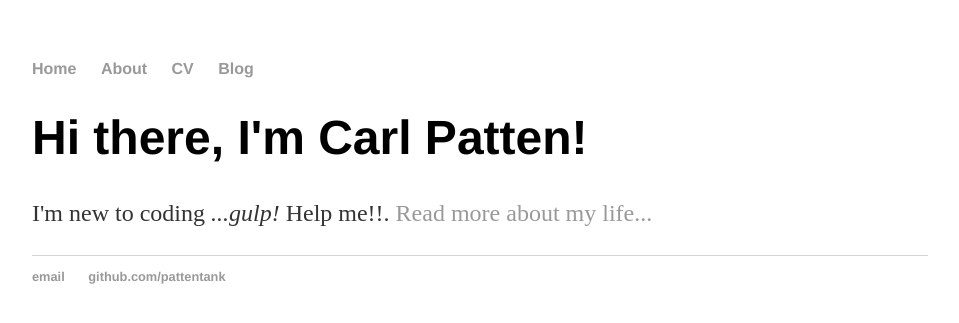
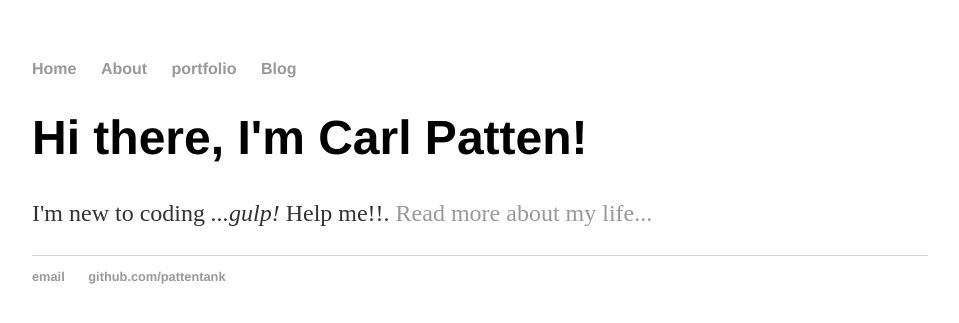
Before and after one commit to dudel-design/pattentank.github.io, a Jekyll site: the page index.html, which Jekyll copies as it is, in a window 1280 px wide. Shown: the top 323 px of the page, without its empty margins (160-1119 px from the left). Built offline with Jekyll 4.4.1, drawn with Linux system fonts in a browser that asks for light colours.

Commit message:
Update index.html

```diff
--- a/index.html
+++ b/index.html
@@ -11,7 +10,7 @@ title: Carl Patten, Newbie coder</title>
 	    		<ul>
 	        		<li><a href="/">Home</a></li>
 		        	<li><a href="/about">About</a></li>
-	        		<li><a href="/cv">CV</a></li>
+	        		<li><a href="/cv">portfolio</a></li>
 	        		<li><a href="/blog">Blog</a></li>
 	    		</ul>
 			</nav>
```
Also changed, not shown: other parts of index.html (+1 -2 lines).
